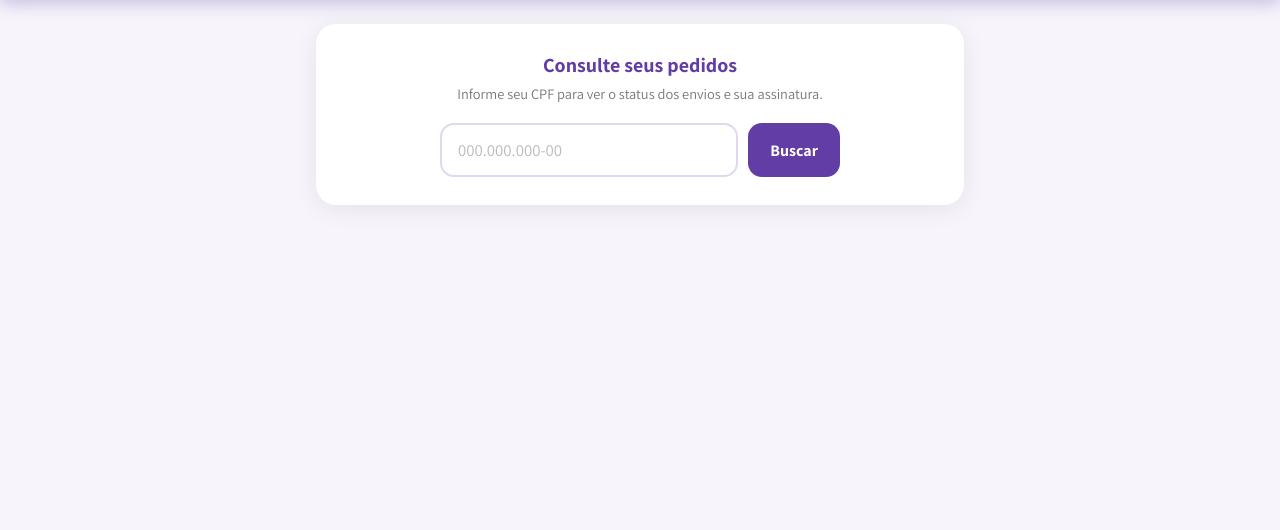
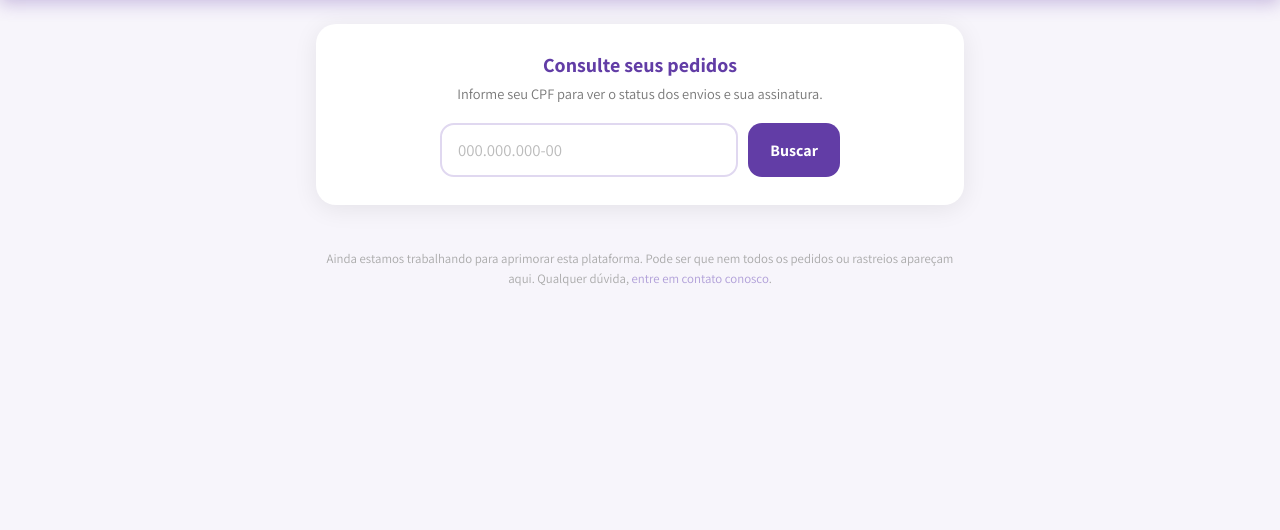
Before and after one commit to papelariaunicornio-dev/rastreios-pu, a Flask app: page / in a window 1280 px wide. Shown: the part 70-600 px from the top of the page. Run offline with Flask 3, Linux system fonts and the light colour scheme.

Commit message:
Lighter purple for fallback tracking link; add disclaimer message

```diff
--- a/templates/index.html
+++ b/templates/index.html
@@ -231,6 +231,11 @@
       align-self: flex-start;
     }
     .rastreio-btn:hover { background: #7b52c0; }
+    .rastreio-btn-soft {
+      background: #c4b0e8;
+      color: #fff;
+    }
+    .rastreio-btn-soft:hover { background: #b09fd8; }
     .no-rastreio { font-size: 0.82rem; color: #bbb; }
 
     /* ── Footer ───────────────────────────── */
@@ -253,6 +258,16 @@
     }
 
     /* ── Mobile tweaks ────────────────────── */
+    .disclaimer {
+      margin-top: 24px;
+      font-size: 0.8rem;
+      color: #aaa;
+      text-align: center;
+      line-height: 1.6;
+    }
+    .disclaimer a { color: #b09fd8; text-decoration: none; }
+    .disclaimer a:hover { text-decoration: underline; }
+
     @media (max-width: 480px) {
       header { padding: 14px 16px; gap: 12px; }
       header img { height: 32px; }
@@ -292,6 +307,11 @@
   </div>
 
   <div id="results"></div>
+
+  <p class="disclaimer">
+    Ainda estamos trabalhando para aprimorar esta plataforma. Pode ser que nem todos os pedidos ou rastreios apareçam aqui.
+    Qualquer dúvida, <a href="https://wa.me/5527999551978">entre em contato conosco</a>.
+  </p>
 </main>
 
 <footer>
@@ -414,7 +434,7 @@
              🔍 ${p.codigo_rastreio}
            </a>`
         : isFM
-          ? `<a class="rastreio-btn" href="https://rastreio.fmtransportes.com.br/" target="_blank" rel="noopener">
+          ? `<a class="rastreio-btn rastreio-btn-soft" href="https://rastreio.fmtransportes.com.br/" target="_blank" rel="noopener">
                🔍 Rastrear FM Transportes
              </a>`
           : `<span class="no-rastreio">Sem código de rastreio</span>`;
```
